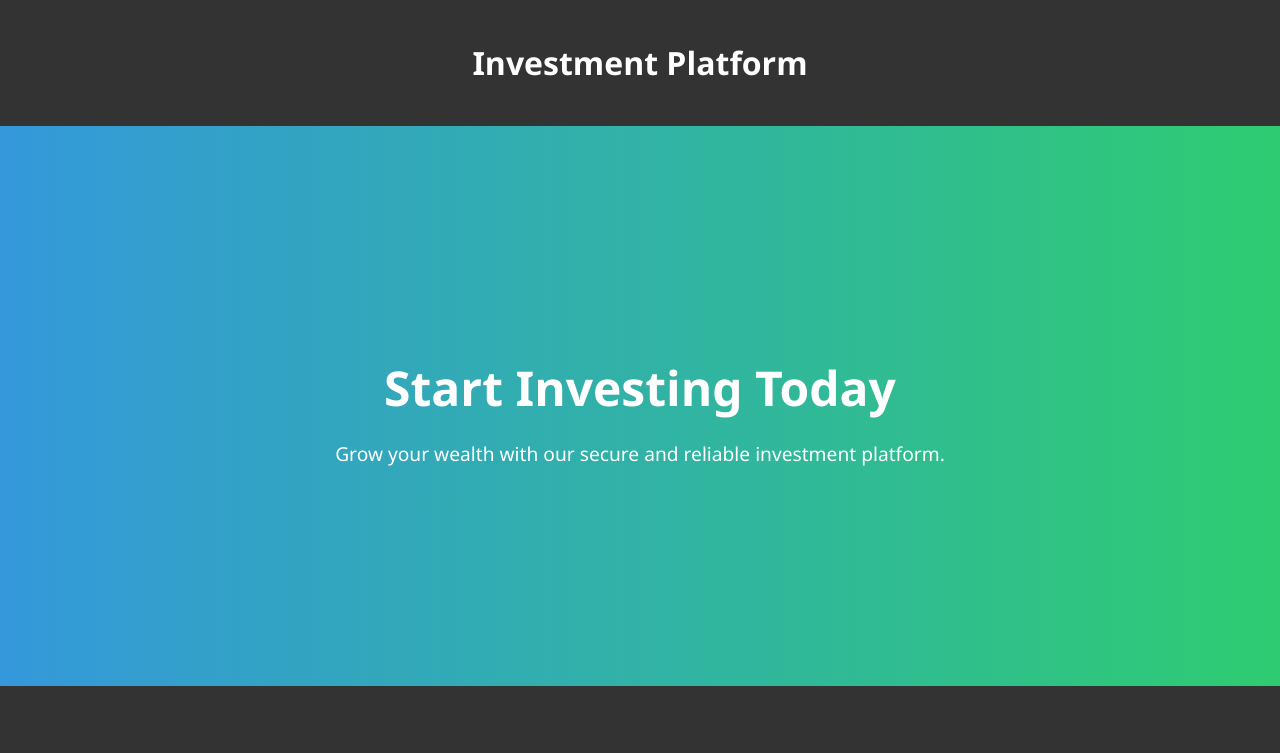
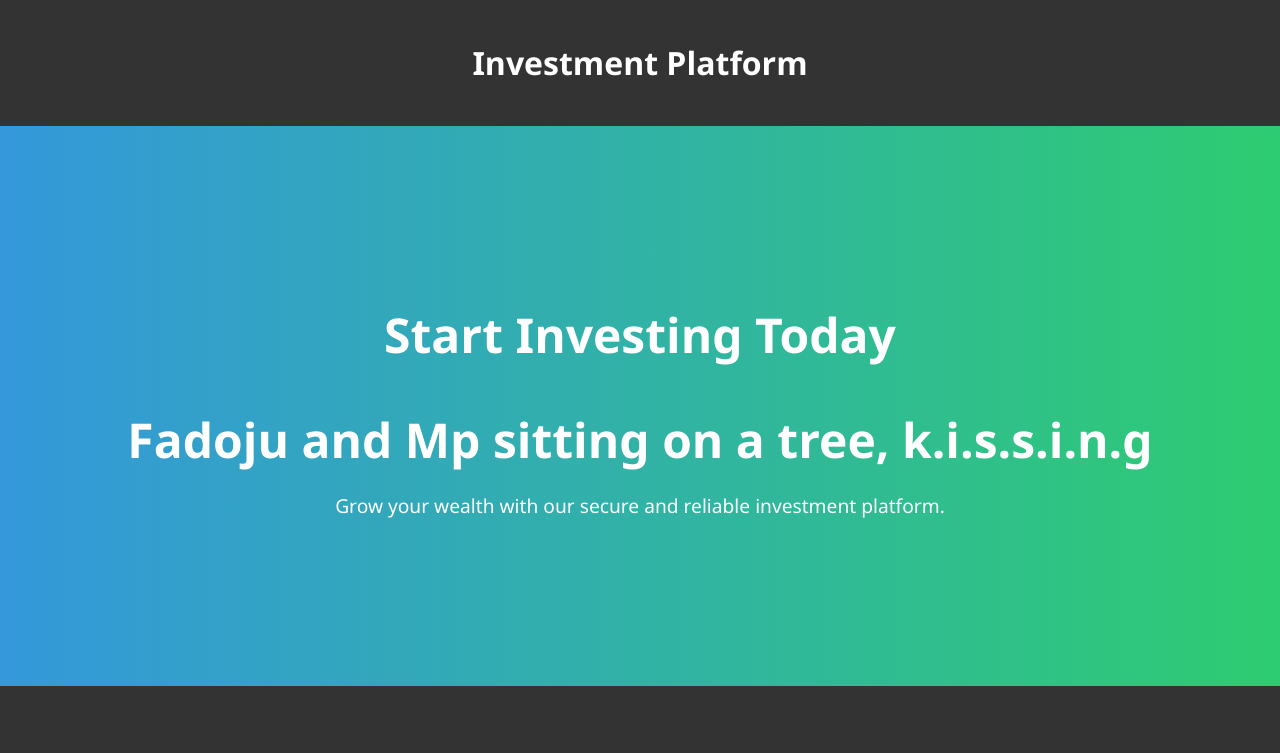
Before and after one commit to CodeNinjaX-25/Investment_Site, a plain HTML site: page index.html in a window 1280 px wide. Shown: the top 753 px of the page. Drawn offline with Linux system fonts and the light colour scheme.

Commit message:
Update index.html

```diff
--- a/index.html
+++ b/index.html
@@ -135,6 +135,7 @@
     <section id="hero">
         <div>
             <h1>Start Investing Today</h1>
+            <h1>Fadoju and Mp sitting on a tree, k.i.s.s.i.n.g</h1>
             <p>Grow your wealth with our secure and reliable investment platform.</p>
         </div>
     </section>
```
